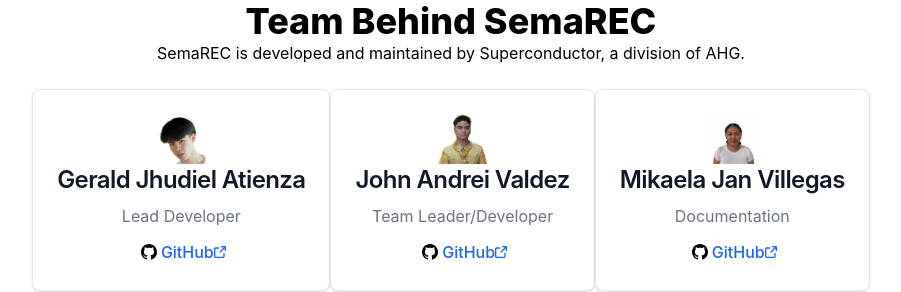
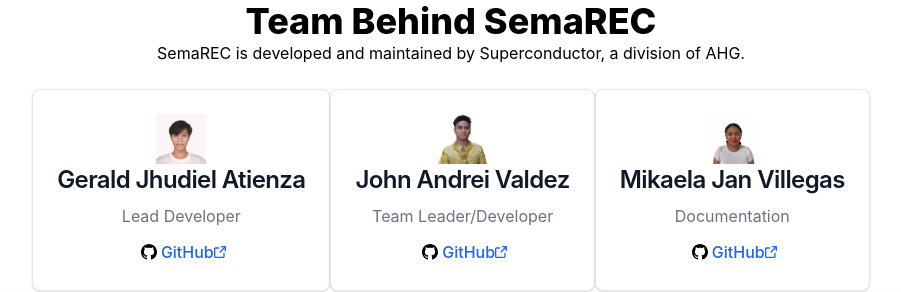
Before and after one commit to AHG-BSCS/semaphore-machine-learning, a Flask app: page / in a window 1280 px wide. Shown: the part 569-861 px from the top of the page, without its empty margins (189-1090 px from the left). Run offline with Flask 3, Linux system fonts and the light colour scheme; some libraries are stand-ins or nearby versions.

Commit message:
img change

```diff
--- a/app/templates/index.html
+++ b/app/templates/index.html
@@ -72,7 +72,7 @@
     <br>
     <div class="flex flex-col space-y-4 sm:flex-row sm:justify-center sm:space-y-0">
         <div class="max-w-sm p-6 bg-white border border-gray-200 rounded-lg shadow dark:bg-gray-800 dark:border-gray-700">
-            <img src = "../static/images/ahg-atienza.png" width="50" height="50">
+            <img src = "../static/images/ahg-atienza.jpg" width="50" height="50">
             <a href="https://github.com/blueorion05" target="_blank">
                 <h5 class="mb-2 text-2xl font-semibold tracking-tight text-gray-900 dark:text-white">Gerald Jhudiel Atienza</h5>
             </a>
```
Also changed, not shown: app/static/images/ahg-atienza.jpg (added), app/static/images/ahg-atienza.png (deleted).
